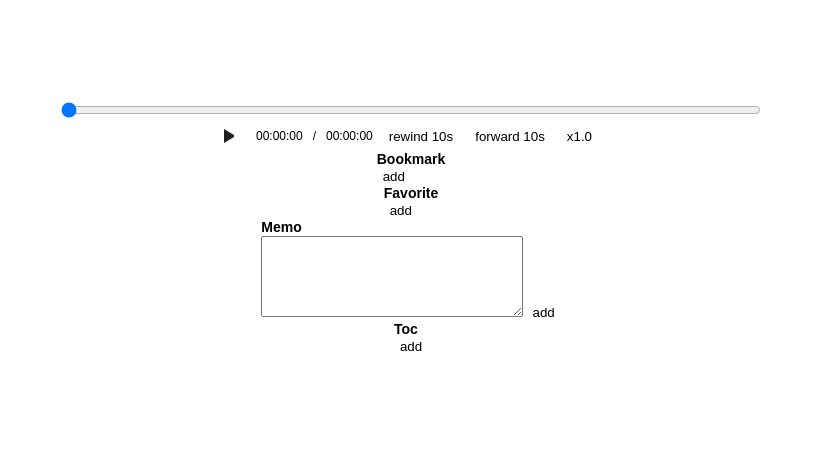
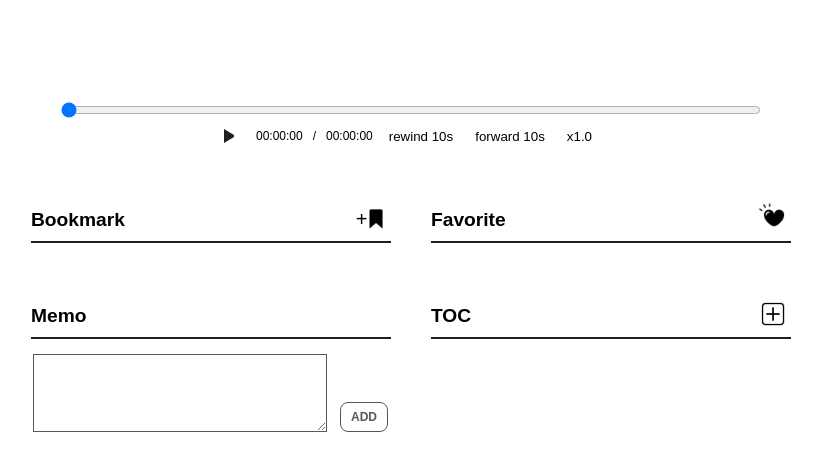
Before and after one commit to sage-hyun/timestamp-django, a Django app: template timestamp/templates/book/index.html in a window 1280 px wide. Shown: the top 473 px of the page, without its empty margins (229-1045 px from the left). Run offline with Django 4.2, Linux system fonts and the light colour scheme; the template is opened without the code that fills it, so the values that code supplies are empty.

Commit message:
Design: add CSS for book page timestamps

```diff
--- a/timestamp/static/scripts/timestamp-api-controller.js
+++ b/timestamp/static/scripts/timestamp-api-controller.js
@@ -22,7 +22,7 @@ export function create_timestamp(stamp_type, content=null) {
         return response.json();
     })
     .then((data) => {
-        var ul = document.querySelector("ul." + stamp_type);
+        var ul = document.querySelector(`section.${stamp_type} ul`);
 
         var li = document.createElement("li");
         li.setAttribute("data-id", data.timestamp_id);
@@ -43,7 +43,7 @@ export function create_timestamp(stamp_type, content=null) {
         }
 
         var created_at = document.createElement("div");
-        created_at.setAttribute("style", "font-size: small");
+        created_at.setAttribute("class", "created-at");
         created_at.innerHTML = "created at: " + format_datetime(data.created_at);
 
         li.appendChild(document.createTextNode(formatSecondsAsTime(data.second, stamp_type === "marker")));
--- a/timestamp/static/scripts/timestamp-contoller.js
+++ b/timestamp/static/scripts/timestamp-contoller.js
@@ -4,9 +4,9 @@ import { formatSecondsAsTime } from "./playback-controller.js";
 export function liPlayButton() {
     var play_btn = document.createElement("button");
     play_btn.setAttribute("class", "play-btn");
-    play_btn.innerHTML = "play";
+    play_btn.innerHTML = "▶";
     play_btn.onclick = () => {
-        var sec = play_btn.parentElement.getAttribute("data-second");
+        var sec = play_btn.parentElement.parentElement.getAttribute("data-second");
         myAudio.currentTime = parseFloat(sec);
     };
     return play_btn;
@@ -15,15 +15,15 @@ export function liPlayButton() {
 export function liDeleteButton(){
     var del_btn = document.createElement("button");
     del_btn.setAttribute("class", "del-btn");
-    del_btn.innerHTML = "del";
+    del_btn.innerHTML = "✖";
     del_btn.onclick = () => {
-        del_timestamp(del_btn.parentElement.getAttribute("data-id"));
+        del_timestamp(del_btn.parentElement.parentElement.getAttribute("data-id"));
     };
     return del_btn;
 }
 
 export function sortTimestampByAttribute(attribute, stamp_type) {
-    var li = document.querySelectorAll(`ul.${stamp_type} li`);
+    var li = document.querySelectorAll(`section.${stamp_type} li`);
 
     Array.from(li).sort((a, b) =>
         parseFloat(a.getAttribute(attribute)) > parseFloat(b.getAttribute(attribute)) ? 1 : -1
--- a/timestamp/static/styles/book.css
+++ b/timestamp/static/styles/book.css
@@ -49,3 +49,106 @@ h1 {
     width: 90vw;
     max-width: 700px;
 }
+
+/* timestamps */
+
+main {
+    margin-top: 3rem;
+    display: flex;
+    justify-content: center;
+    flex-wrap: wrap;
+    width: 90vw;
+}
+
+main section {
+    margin: 20px;
+    min-width: 360px;
+}
+
+main header {
+    display: flex;
+    justify-content: space-between;
+    align-items: center;
+    border-bottom: 2px solid #202020;
+    padding-bottom: 10px;
+    height: 36px;
+}
+main header h3 {
+    display: inline-block;
+    font-size: 1.6rem;
+}
+main header .add-icon {
+    height: 24px;
+}
+#bookmark-add-btn{
+    display: flex;
+    align-items: center;
+    font-size: 20px;
+}
+#favorite-add-btn .add-icon {
+    height: 26px;
+    padding-bottom: 5px;
+}
+
+main ul {
+    padding: 10px;
+}
+
+main li {
+    margin-bottom: 10px;
+}
+
+.ts-container {
+    font-size: 16px;
+    position: relative;
+}
+.ts-container * {
+    padding: 5px;
+}
+.play-btn {
+    font-size: 16px;
+}
+.del-btn {
+    position: absolute;
+    right: 0;
+    top: 5px;
+}
+.created-at {
+    padding-left: 30px;
+    font-size: 12px;
+    color: #585858;
+}
+.new-memo {
+    position: relative;
+    margin-top: 15px;
+    height: 80px;
+}
+#memo-area {
+    font-family: 'Noto Sans KR', sans-serif;
+    width: 80%;
+    height: 90%;
+    margin-left: 2px;
+    border: 1.4px solid #585858;
+    /* border-radius: 8px; */
+}
+#memo-add-btn {
+    position: absolute;
+    bottom: 0;
+    right: 0;
+    padding: 7px 10px;
+    margin: 2px 3px;
+    border: 1.6px solid #585858;
+    border-radius: 8px;
+    /* background-color: #747474; */
+    font-weight: 600;
+    font-size: 12px;
+    color: #585858;
+}
+
+.content {
+    font-size: 13px;
+    padding-left: 30px;
+    padding-bottom: 5px;
+    max-width: 290px;
+    line-height: 150%;
+}
--- a/timestamp/templates/book/index.html
+++ b/timestamp/templates/book/index.html
@@ -26,48 +26,59 @@
         <button id="speed-btn">x1.0</button>
     </div>
 
-    <div>
+    <main>
+        <section class="bookmark">
+            <header>
                 <h3>Bookmark</h3>
-        <button id="bookmark-add-btn">add</button>
-        <ul class="bookmark">
+                <button id="bookmark-add-btn">+<img class="add-icon" src="{% static 'icons/bookmark-ribbon.png' %}" alt="add"></button>
+            </header>
+            <ul>
                 {% for ts in bookmarks %}
                     <li data-id="{{ ts.id }}" data-second="{{ ts.second }}">
-                    <div style="font-size:small">created at: {{ ts.created_at|date:"Y-m-d h:i A" }}</div>
+                        <div class="created-at">created at: {{ ts.created_at|date:"Y-m-d h:i A" }}</div>
                     </li>
                 {% endfor %}
             </ul>
-    </div>
+        </section>
 
-    <div>
+        <section class="favorite">
+            <header>
                 <h3>Favorite</h3>
-        <button id="favorite-add-btn">add</button>
-        <ul class="favorite">
+                <button id="favorite-add-btn"><img class="add-icon" src="{% static 'icons/hearts---v1.png' %}" alt="add"></button>
+            </header>
+            <ul>
                 {% for ts in favorites %}
                     <li data-id="{{ ts.id }}" data-second="{{ ts.second }}">
-                    <div style="font-size:small">created at: {{ ts.created_at|date:"Y-m-d h:i A" }}</div>
+                        <div class="created-at">created at: {{ ts.created_at|date:"Y-m-d h:i A" }}</div>
                     </li>
                 {% endfor %}
             </ul>
+        </section>
+
+        <section class="memo">
+            <header>
+                <h3>Memo</h3>
+            </header>
+            <div class="new-memo">
+                <textarea name="memo-area" id="memo-area" cols="30" rows="5"></textarea>
+                <button id="memo-add-btn">ADD</button>
             </div>
-
-    <div>
-        <h3>Memo</h3>
-        <textarea name="memo-area" id="memo-area" cols="30" rows="5"></textarea>
-        <button id="memo-add-btn">add</button>
-        <ul class="memo">
+            <ul>
                 {% for memo in memos %}
                     <li data-id="{{ memo.timestamp_id.id }}" data-second="{{ memo.timestamp_id.second }}">
-                    <div style="font-size:small">created at: {{ memo.timestamp_id.created_at|date:"Y-m-d h:i A" }}</div>
                         <div class="content">{{ memo.body }}</div>
+                        <div class="created-at">created at: {{ memo.timestamp_id.created_at|date:"Y-m-d h:i A" }}</div>
                     </li>
                 {% endfor %}
             </ul>
-    </div>
+        </section>
 
-    <div>
-        <h3>Toc</h3>
-        <button id="toc-add-btn">add</button>
-        <ul class="toc">
+        <section class="toc">
+            <header>
+                <h3>TOC</h3>
+                <button id="toc-add-btn"><img class="add-icon" src="{% static 'icons/icons8-plus-64.png' %}" alt="add"></button>
+            </header>
+            <ul>
                 {% for toc in tocs %}
                     <li data-id="{{ toc.timestamp_id.id }}" data-second="{{ toc.timestamp_id.second }}">
                         <!-- <div style="font-size:small">created at: {{ toc.timestamp_id.created_at|date:"Y-m-d h:i A" }}</div> -->
@@ -75,7 +86,8 @@
                     </li>
                 {% endfor %}
             </ul>
-    </div>
+        </section>
+    </main>
 
     <script>
         let csrf_token = '{{csrf_token}}';
```
Also changed, not shown: timestamp/static/icons/bookmark-ribbon.png (added), timestamp/static/icons/hearts---v1.png (added), timestamp/static/icons/icons8-plus-64.png (added). Lines whose indentation alone changed are shown as unchanged.
